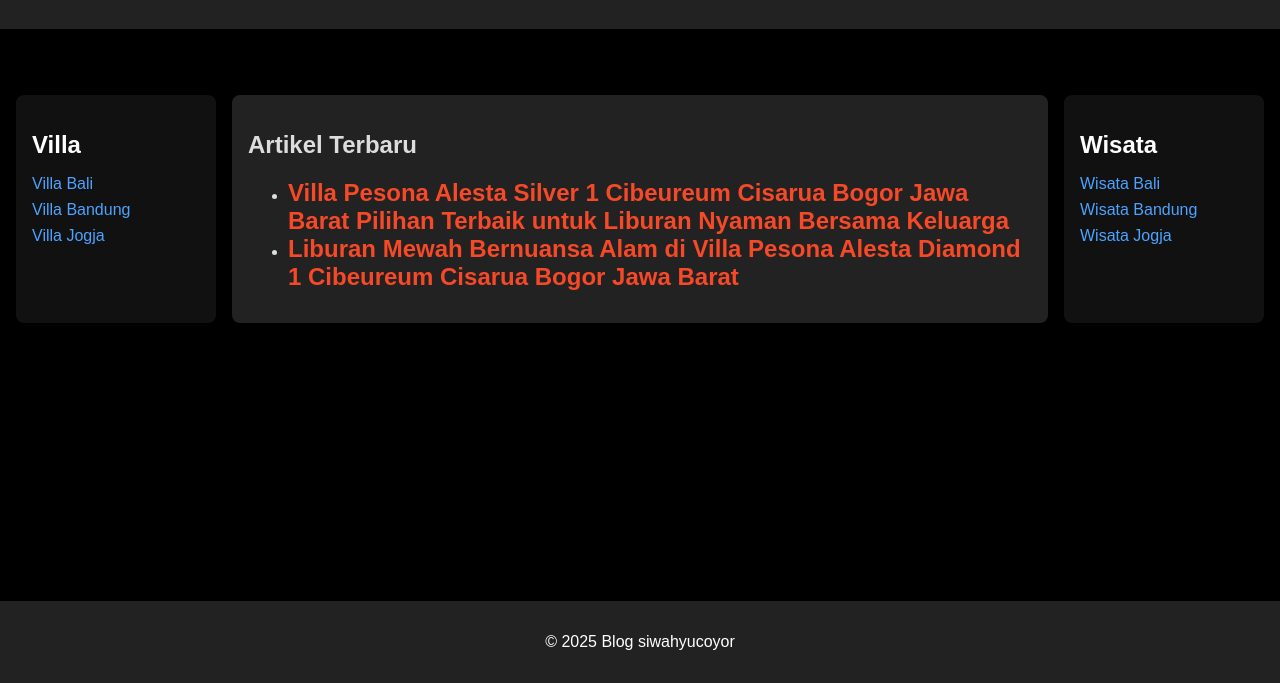
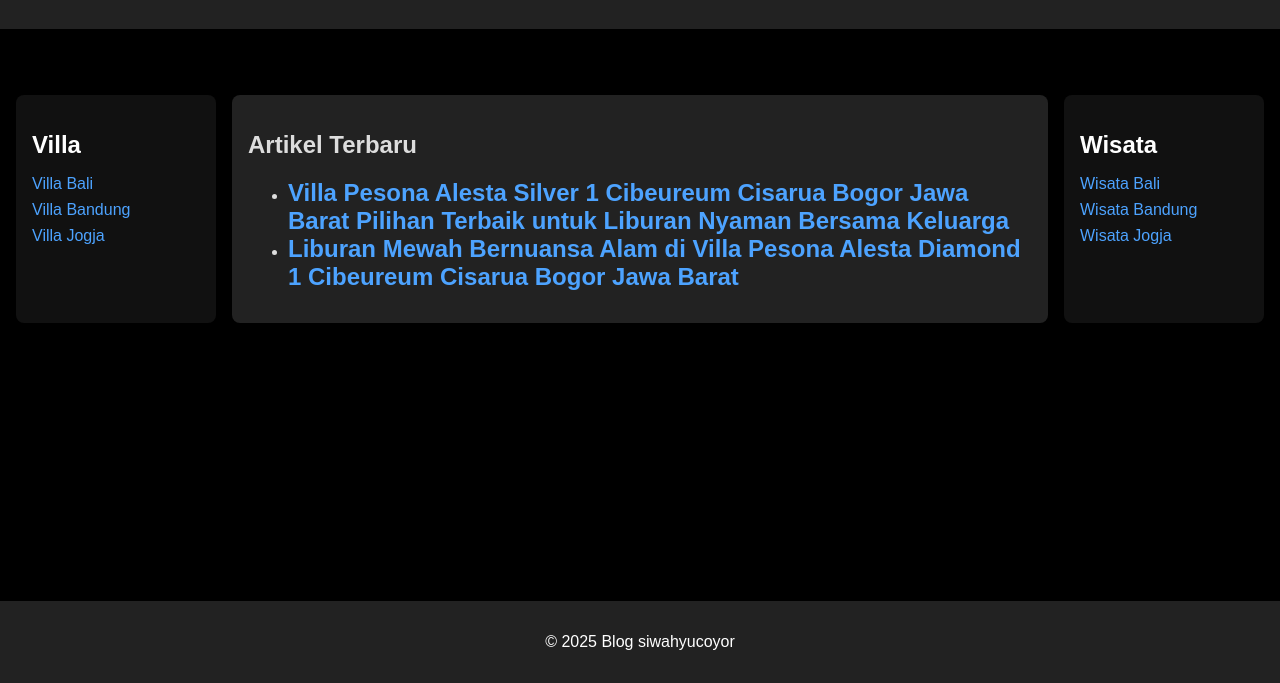
Before and after one commit to siwahyucoyor/siwahyucoyor.github.io, a plain HTML site: page index.html in a window 1280 px wide. Shown: the part 117-800 px from the top of the page. Drawn offline with Linux system fonts and the light colour scheme.

Commit message:
Update semua perubahan

```diff
--- a/style.css
+++ b/style.css
@@ -72,7 +72,7 @@ main {
 .main-content ul li a {
   font-size: 1.5rem;   /* besarkan ukuran */
   font-weight: bold;   /* bikin tebal */
-  color: #F54927;      /* kasih warna biar menarik */
+  color: #4da3ff;      /* kasih warna biar menarik */
   text-decoration: none;
 
 }
```
